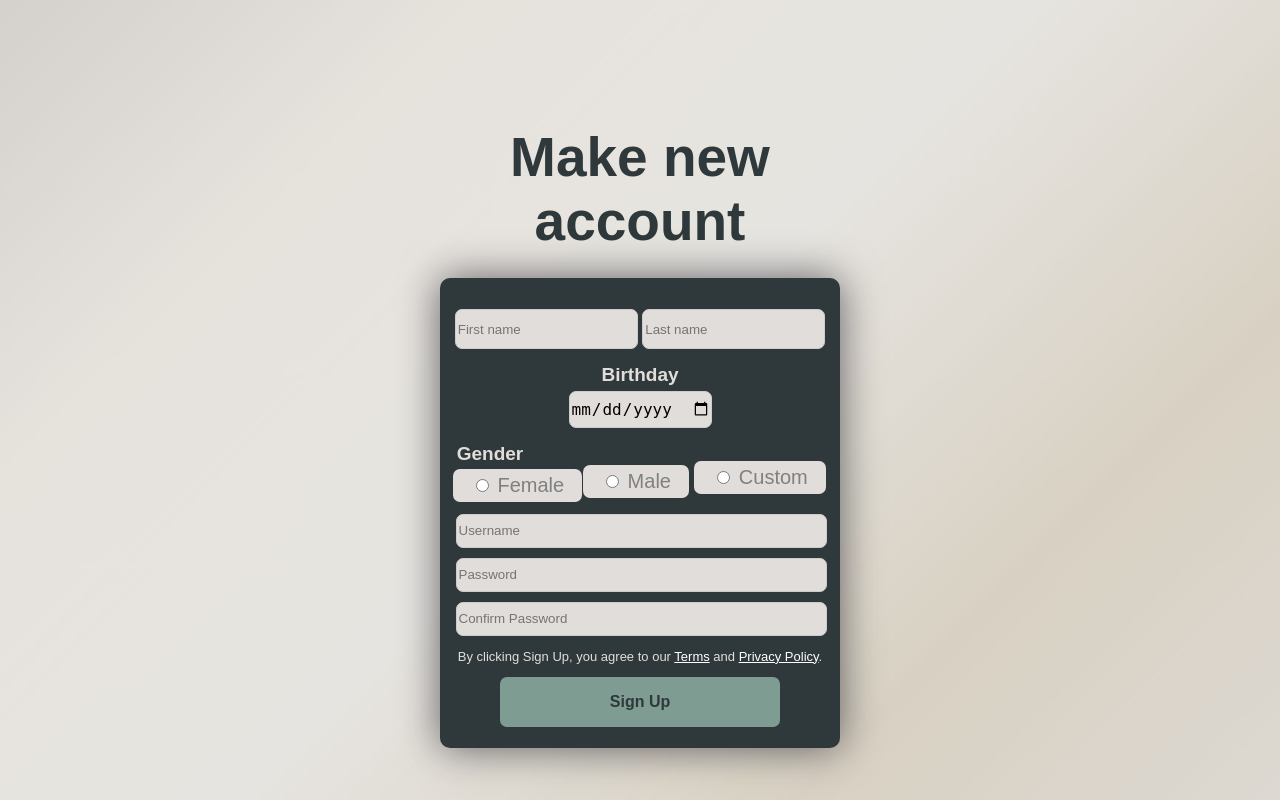
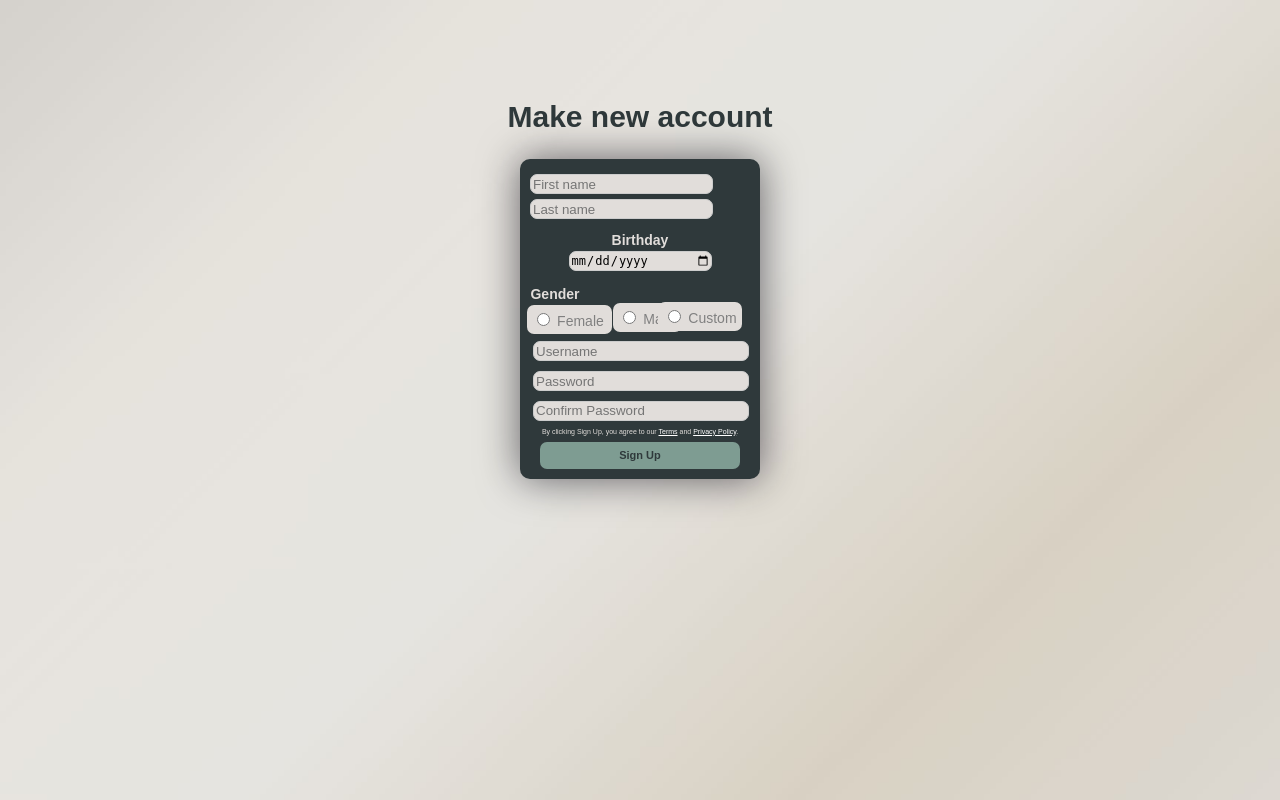
Before and after one commit to WesleyJoshuaPerez/EBRG-PROJECT, a PHP site: page /sign_up.html in a window 1280 px wide. Run offline with PHP 8.4, Linux system fonts and the light colour scheme; some web fonts are replaced.

Commit message:
Update sign_up.css

```diff
--- a/sign_up.css
+++ b/sign_up.css
@@ -191,15 +191,15 @@ body {
 
     h3 {
         text-align: center;
-        font-size: 55px;
+        font-size: 30px;
         color: #2F393B;
         margin-bottom: 20px; /* Add margin to create spacing between the heading and the container */
     }
 
     .container1 {
-        height: 450px;
+        height: 300px;
         width: 100%;
-        max-width: 380px;
+        max-width: 220px;
         background-color: #2F393B;
         border-radius: 10px;
         box-shadow: 0 0 40px rgba(8, 7, 16, 0.6);
@@ -218,9 +218,9 @@ body {
     }
 
     .input_field1, .input_field2 {
-        height: 40px;
+        height: 20px;
         flex: 1;
-        margin-top: 10px; /* Space from the top */
+        margin-top: 5px; /* Space from the top */
         border-radius: 7px;
         border: 1px solid #ccc;
         background-color: #e1ddda;
@@ -229,16 +229,16 @@ body {
     }
 
     .birthday {
-        font-size: 19px;
+        font-size: 14px;
         color: #e1ddda;
-        margin-top: 15px;
+        margin-top: 13px;
     }
 
     .bday {
-        font-size: 16px;
+        font-size: 12px;
         height: 35px;
         width: 140px;
-        margin-top: -40px;
+        margin-top: -30px;
         border-radius: 7px;
         border: 1px solid #ccc;
         background-color: #e1ddda;
@@ -246,53 +246,53 @@ body {
     }
 
     .gender {
-        font-size: 19px;
+        font-size: 14px;
         color: #e1ddda;
-        margin-left: -300px;
+        margin-left: -170px;
         margin-top: 15px;
     }
 
     .gender1 {
-        font-size: 20px;
+        font-size: 14px;
         color: gray;
         background-color: #e1ddda;
-        padding: 5px 18px 5px 18px;
+        padding: 5px 8px 5px 5px;
         border-radius: 7px;
-        margin-left: -245px;
-        margin-top: -40px;
+        margin-left: -141px;
+        margin-top: -30px;
         cursor: pointer;
     }
 
     .gender2 {
-        font-size: 20px;
+        font-size: 14px;
         color: gray;
         background-color: #e1ddda;
-        padding: 5px 18px 5px 18px;
+        padding: 5px 8px 5px 5px;
         border-radius: 7px;
-        margin-left: -8px;
-        margin-top: -37.5px;
+        margin-left: 15px;
+        margin-top: -30.3px;
         cursor: pointer;
     }
 
     .gender3 {
-        font-size: 20px;
+        font-size: 14px;
         color: gray;
         background-color: #e1ddda;
-        padding: 5px 18px 5px 18px;
+        padding: 5px 5px 5px 5px;
         border-radius: 7px;
-        margin-left: 240px;
-        margin-top: -37px;
+        margin-left: 120px;
+        margin-top: -30px;
         cursor: pointer;
     }
 
     .input_field3 {
         height: 30px;
-        margin-top: 20px;
+        margin-top: 10px;
         margin-left: 2px;
         border-radius: 7px;
         border: 1px solid #ccc;
         background-color: #e1ddda;
-        width: 365px;
+        width: 210px;
     }
 
     .input_field4 {
@@ -302,7 +302,7 @@ body {
         border-radius: 7px;
         border: 1px solid #ccc;
         background-color: #e1ddda;
-        width: 365px;
+        width: 210px;
     }
 
     .input_field5 {
@@ -312,11 +312,11 @@ body {
         border-radius: 7px;
         border: 1px solid #ccc;
         background-color: #e1ddda;
-        width: 365px;
+        width: 210px;
     }
 
     p {
-        font-size: 13px;
+        font-size: 7px;
         color: #e1ddda;
     }
 
@@ -327,11 +327,11 @@ body {
     button {
         background-color: #7E9C92;
         color: #2F393B;
-        width: 280px;
+        width: 200px;
         height: 50px;
         border: #2F393B;
         border-radius: 7px;
-        font-size: 16px;
+        font-size: 11px;
         font-weight: bold;
         cursor: pointer;
     }
```
